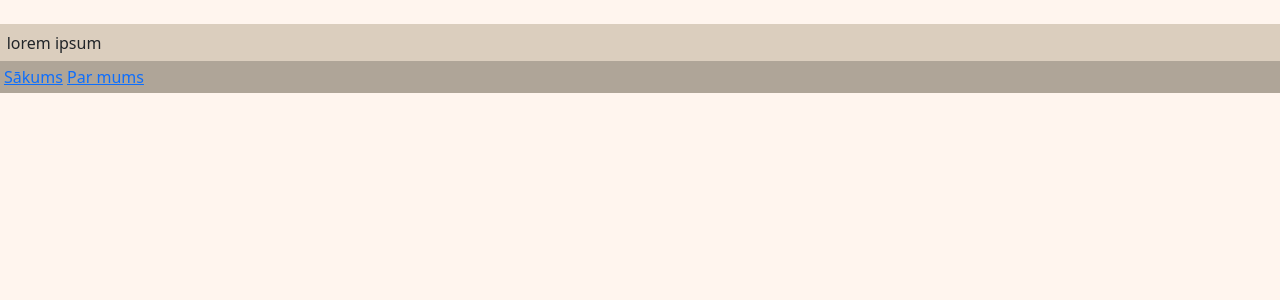
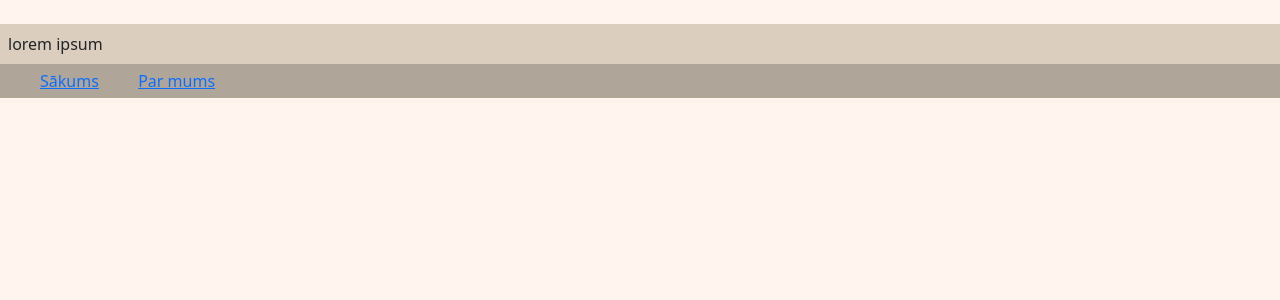
Before and after one commit to Marix24/Vakances, a Flask app: page / in a window 1280 px wide. Shown: the top 300 px of the page. Run offline with Flask 3, Linux system fonts and the light colour scheme.

Commit message:
more css formating

```diff
--- a/static/style.css
+++ b/static/style.css
@@ -1,12 +1,43 @@
 body {
-    background-color: lightblue;
+    background-color: #FFF5EE;
 }
-
+div.top1 {
+    width:100%;
+    padding: 0.5em;
+    background-color: rgb(219, 206, 190);
+    margin-top: 1.5em;
+}
+div.top2 {
+    width:100%;
+    padding: 0.3em;
+    background-color: rgb(175, 165, 152);
+}
+div.about {
+    margin: 1.5em;
+}
+div.row {
+    margin: 1em;
+}
 h1 {
     color: navy;
-    margin-left: 20px;
+    margin-left: 1em;
+}
+h2 {
+    color: rgb(8, 100, 160);
+    margin-left: 1.25em;
+}
+h3 {
+    color: rgb(8, 100, 160);
+    margin-left: 1.5em;
+}
+h5 {
+    color: rgb(8, 100, 160);
+    margin-left: 1em;
 }
 p {
-    color: red;
-    margin-left: 20px;
+    color: rgb(3, 5, 100);
+    margin-left: 2em;
 }
+a {
+    margin-left: 2.2em;
+}
--- a/templates/about.html
+++ b/templates/about.html
@@ -1,7 +1,7 @@
 {% extends "layout.html" %}
 
 {% block body %}
-
+<div class="about">
     <h1>Par mums</h1>
     <p>Mēs esam grupa programmētāju, kas izveidoja šo mājaslapu kā palīglīdzekli indivīdiem, kas meklē dažāda veida vakances.</p>
     <h2>Mūsu mērķi</h2>
@@ -13,5 +13,5 @@
     <p>pagaidupastins@email.com</p>
     <h3>Telefons</h3>
     <p>+222 2222222</p>
-
+</div>
 {% endblock %}
--- a/templates/layout.html
+++ b/templates/layout.html
@@ -10,13 +10,9 @@
         <script src="https://cdn.jsdelivr.net/npm/bootstrap@5.3.3/dist/js/bootstrap.bundle.min.js" integrity="sha384-YvpcrYf0tY3lHB60NNkmXc5s9fDVZLESaAA55NDzOxhy9GkcIdslK1eN7N6jIeHz" crossorigin="anonymous"></script>
         <link rel="stylesheet" href="static/style.css">
     </head>
-
-    <br>
-
-
-    <body style = "background-color: #FFF5EE;">
-        <div style = "width:100%; padding: 5pt; background-color: rgb(219, 206, 190);">lorem ipsum</div>
-        <div style = "width:100%; padding: 3pt; background-color: rgb(175, 165, 152);">
+    <body>
+        <div class="top1">lorem ipsum</div>
+        <div class="top2">
             <a href="/">Sākums</a>
             <a href="/about">Par mums</a>
         </div>
```
Also changed, not shown: templates/index.html (+2 -27 lines). Lines whose indentation alone changed are shown as unchanged.
